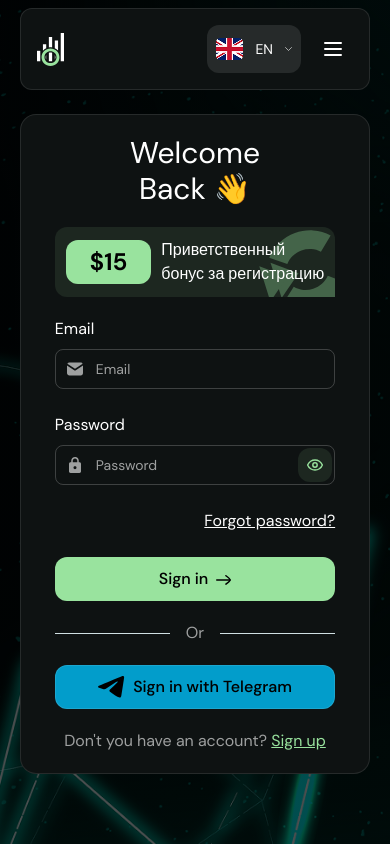
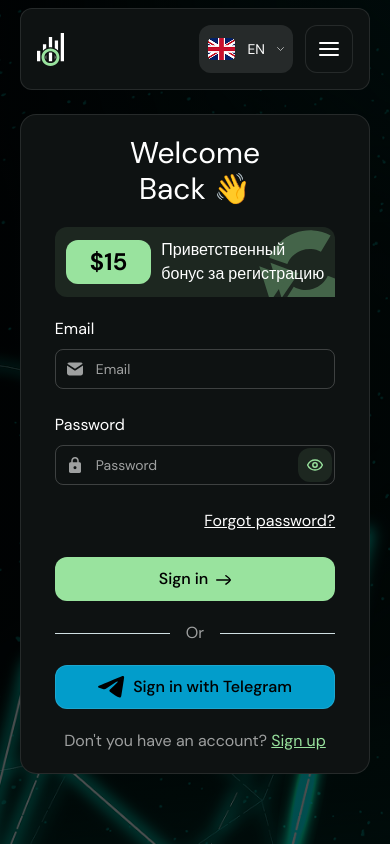
Before and after one commit to YangBang74/market-ai, a Vue app: page /auth in a window 390 px wide. Built offline with nearby package versions, Linux system fonts and the light colour scheme.

Commit message:
style: update mobile menu button design in AuthLayout for improved visibility and user experience

```diff
--- a/src/app/layout/AuthLayout.vue
+++ b/src/app/layout/AuthLayout.vue
@@ -66,27 +66,10 @@ const toggleMobileMenu = () => {
         <LangSelect />
         <button
           @click="toggleMobileMenu"
-          class="p-2 rounded-md hover:bg-white/10 transition-colors"
-          aria-label="Toggle menu"
-        >
-          <svg
-            v-if="!isMobileMenuOpen"
-            class="w-6 h-6"
-            fill="none"
-            stroke="currentColor"
-            viewBox="0 0 24 24"
+          class="lg:hidden z-60 h-12 w-12 bg-[#0E1212] border border-white/10 rounded-xl hover:bg-white/5 transition-colors flex items-center justify-center"
+            aria-label="Открыть меню"
           >
-            <path stroke-linecap="round" stroke-linejoin="round" stroke-width="2" d="M4 6h16M4 12h16M4 18h16" />
-          </svg>
-          <svg
-            v-else
-            class="w-6 h-6"
-            fill="none"
-            stroke="currentColor"
-            viewBox="0 0 24 24"
-          >
-            <path stroke-linecap="round" stroke-linejoin="round" stroke-width="2" d="M6 18L18 6M6 6l12 12" />
-          </svg>
+            <Icons name="menu" :size="24" />
         </button>
       </div>
 
```
